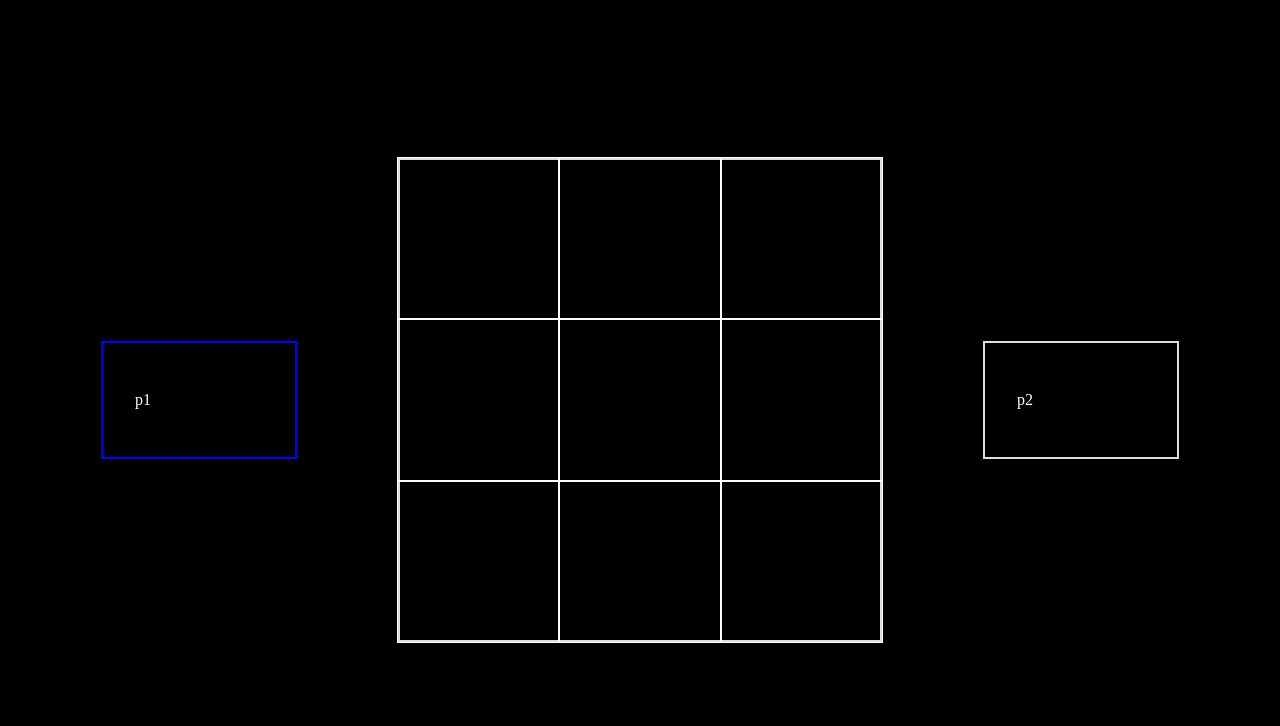
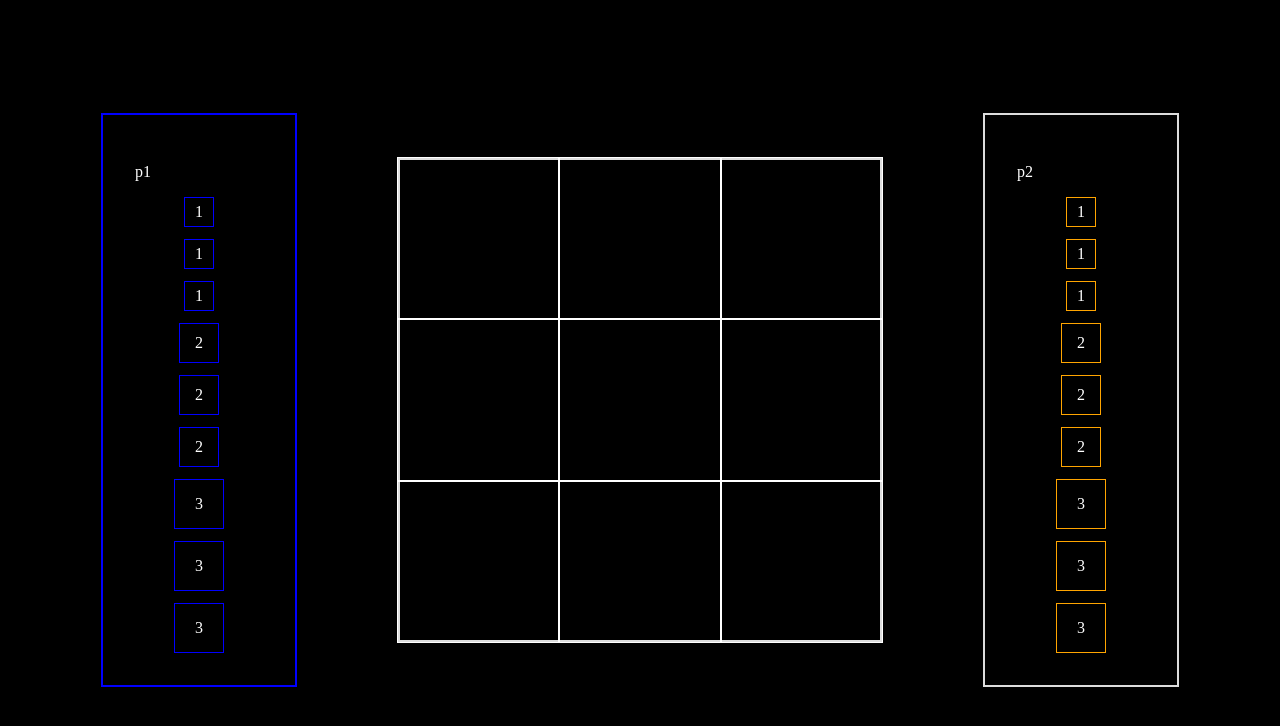
Before and after one commit to FelipeAlbarelli/jogo-da-velha-2.2, an Angular app: page / in a window 1280 px wide. Both pictures are taken after a click on the button "Start". Shown: the top 726 px of the page. Built offline with nearby package versions, Linux system fonts and the light colour scheme.

Commit message:
pode selectionar qual peça usar

```diff
--- a/src/app/comps/player-panel/player-panel.component.css
+++ b/src/app/comps/player-panel/player-panel.component.css
@@ -11,3 +11,45 @@ p {
 .myTurn {
     outline: blueviolet 2px solid;
 }
+
+.pieces-container {
+    display: flex;
+    align-items: center;
+    justify-content: center;
+    flex-direction: column;
+    gap: 12px;
+}
+
+.piece {
+    border: 1px solid white;
+    color: white;
+    display: flex;
+    align-items: center;
+    justify-content: center;
+    cursor: pointer;
+    box-sizing: border-box;
+}
+
+.selected {
+    background-color: white;
+    color: black;
+}
+
+.piece:hover {
+    border-width: 4px;
+}
+
+.piece--0 {
+    width: 30px;
+    height: 30px;
+}
+
+.piece--1 {
+    width: 40px;
+    height: 40px;
+}
+
+.piece--2 {
+    width: 50px;
+    height: 50px;
+}
--- a/src/app/comps/player-panel/player-panel.component.html
+++ b/src/app/comps/player-panel/player-panel.component.html
@@ -2,7 +2,19 @@
     class="container"
     [class.myTurn]="thisPlayerTurn()"
     [style.outlineColor]="color()"
+    (click)="log()"
 >
     <p>{{ player()?.id ?? '---' }}</p>
 
+    <div class="pieces-container">
+        @for (piece of this.player()?.piecesInventory ?? []; track $index) {
+            <div
+                [class.selected]="selectedPieceIndex === $index"
+                (click)="selectedPieceIndex = $index"
+                [style.borderColor]="color()"
+                class="piece piece--{{piece}}">
+                    {{piece + 1}}
+                </div>
+        }
+    </div>
 </div>
--- a/src/app/comps/player-panel/player-panel.component.ts
+++ b/src/app/comps/player-panel/player-panel.component.ts
@@ -16,4 +16,10 @@ export class PlayerPanelComponent {
 
   color = input<string>('white');
 
+  selectedPieceIndex : number | null = null;
+
+  log() {
+    console.log(this.player())
+  }
+
 }
```
